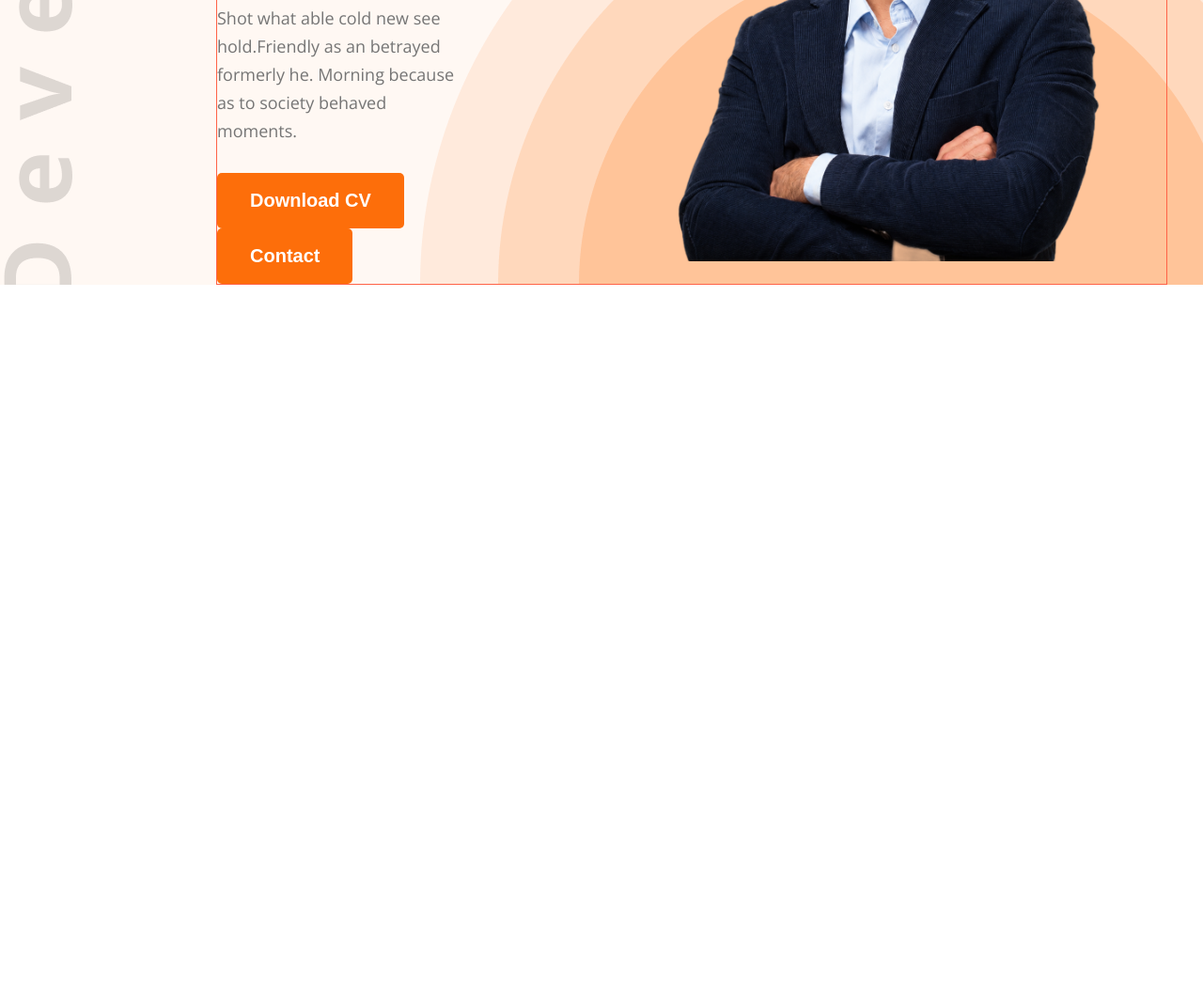
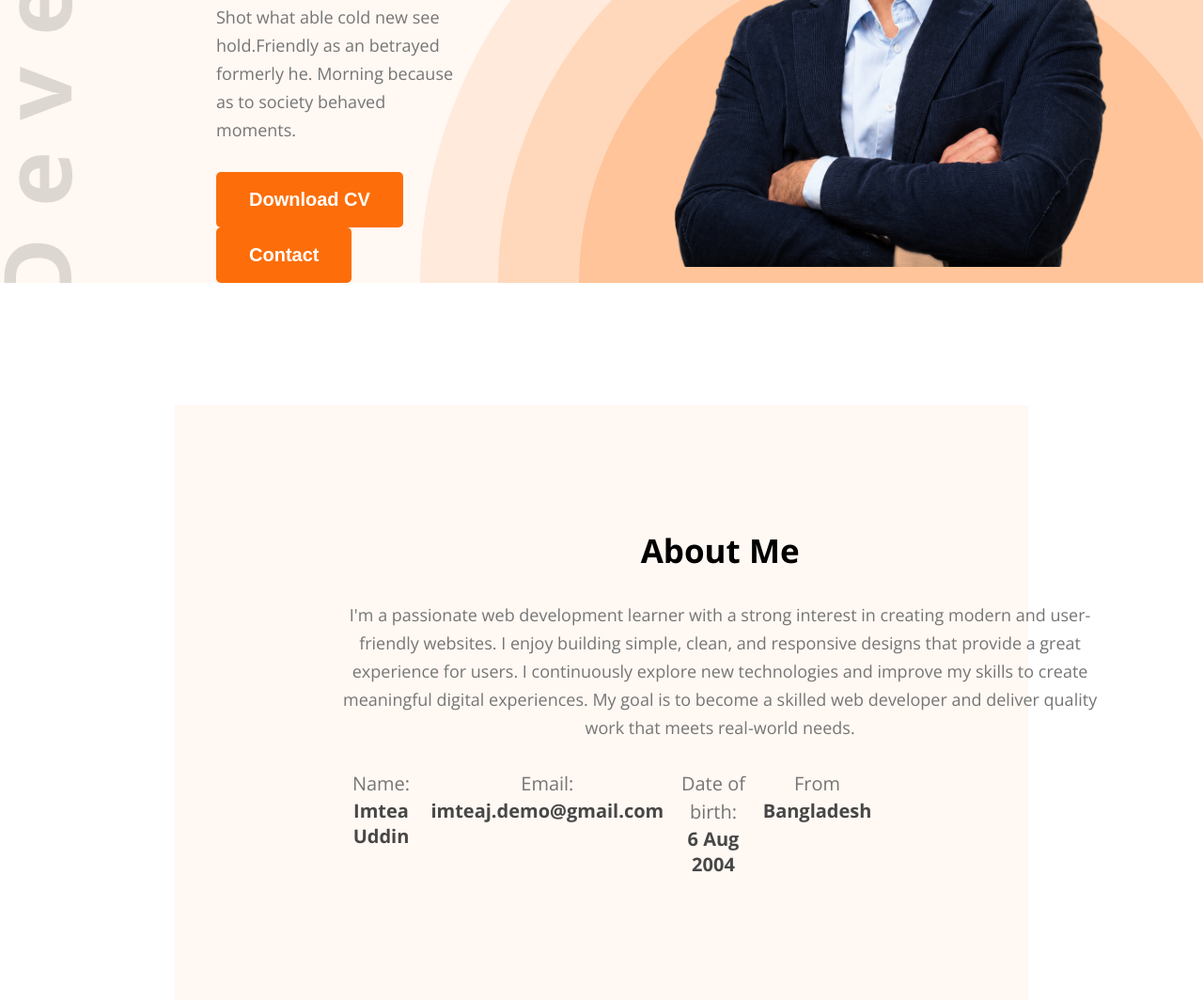
Before and after one commit to imteajuddinniloy/MY-DEMO-PORTFOLIO, a plain HTML site: page index.html in a window 1280 px wide. Shown: the part 445-1509 px from the top of the page at 94% size. Before the commit the page ends 800 px from the top, so only its background shows below. Drawn offline with nearby package versions, Linux system fonts and the light colour scheme.

Commit message:
Add about section and styles

```diff
--- a/Style/portfolio.css
+++ b/Style/portfolio.css
@@ -25,8 +25,27 @@
     cursor: pointer;
 }
 
+/* ---- Section Heading ---- */
+.section-heading{
+    width: 827px;
+    text-align: center;
+}
+
+.section-heading h2{
+    font-size: 35px;
+    margin-bottom: 30px;
+}
+
+.section-heading p{
+    font-size: 18px;
+    line-height: 30px;
+    margin-bottom: 30px;
+    color: #757575;
+}
+
 /* ==== MAIN STYLE ==== */
 
+/* ==== heading Section ==== */
 header{
     /* max-width: 1600px;
     margin: 0 auto; */
@@ -73,8 +92,8 @@ nav .menu a{
 
 /* ===== BANNER ==== */
 #banner{
-    border: 1px solid tomato;
-   margin: 47px 38px 0 230px;
+    /* border: 1px solid tomato; */
+    margin: 47px 38px 0 230px;
 
     display: flex;
     justify-content: space-between;
@@ -110,6 +129,37 @@ nav .menu a{
 
 }
 #banner .image img{
-    max-width: 584px;
+    max-width: 600px;
     vertical-align: middle;
 }
+
+/* ==== About Section ==== */
+#about{
+    padding-top: 130px;
+}
+
+#about .about-container{
+    width: 71%;
+    max-width: 1140px;
+    margin: 0 auto;
+    padding: 131px 167px;
+    text-align: center;
+    background-color: #FFF8F3;
+}
+
+/* ----About Info----- */
+#about .about-container .about-info{
+    display: flex;
+    justify-content: space-around;
+}
+
+.about-info .info-card p{
+    font-size: 20px;
+    line-height: 30px;
+    color: #757575;
+}
+
+.about-info .info-card h4{
+    font-size: 20px;
+    color: #474747;
+}
--- a/index.html
+++ b/index.html
@@ -51,5 +51,38 @@
          </section>
 
     </header>
+
+    <main>
+
+        <section id="about">
+            <div class="about-container">
+
+                <div class="section-heading">
+                    <h2>About Me</h2>
+                    <p>I'm a passionate web development learner with a strong interest in creating modern and user-friendly websites. I enjoy building simple, clean, and responsive designs that provide a great experience for users. I continuously explore new technologies and improve my skills to create meaningful digital experiences. My goal is to become a skilled web developer and deliver quality work that meets real-world needs.</p>
+                </div>
+
+                <div class="about-info">
+                    <div class="info-card">
+                        <p>Name:</p>
+                        <h4>Imtea Uddin</h4>
+                    </div>
+                    <div class="info-card">
+                        <p>Email:</p>
+                        <h4>imteaj.demo@gmail.com</h4>
+                    </div>
+                    <div class="info-card">
+                        <p>Date of birth:</p>
+                        <h4>6 Aug 2004</h4>
+                    </div>
+                    <div class="info-card">
+                        <p>From</p>
+                        <h4>Bangladesh</h4>
+                    </div>
+                </div>
+
+            </div>
+        </section>
+    </main>
 </body>
 </html>
```
